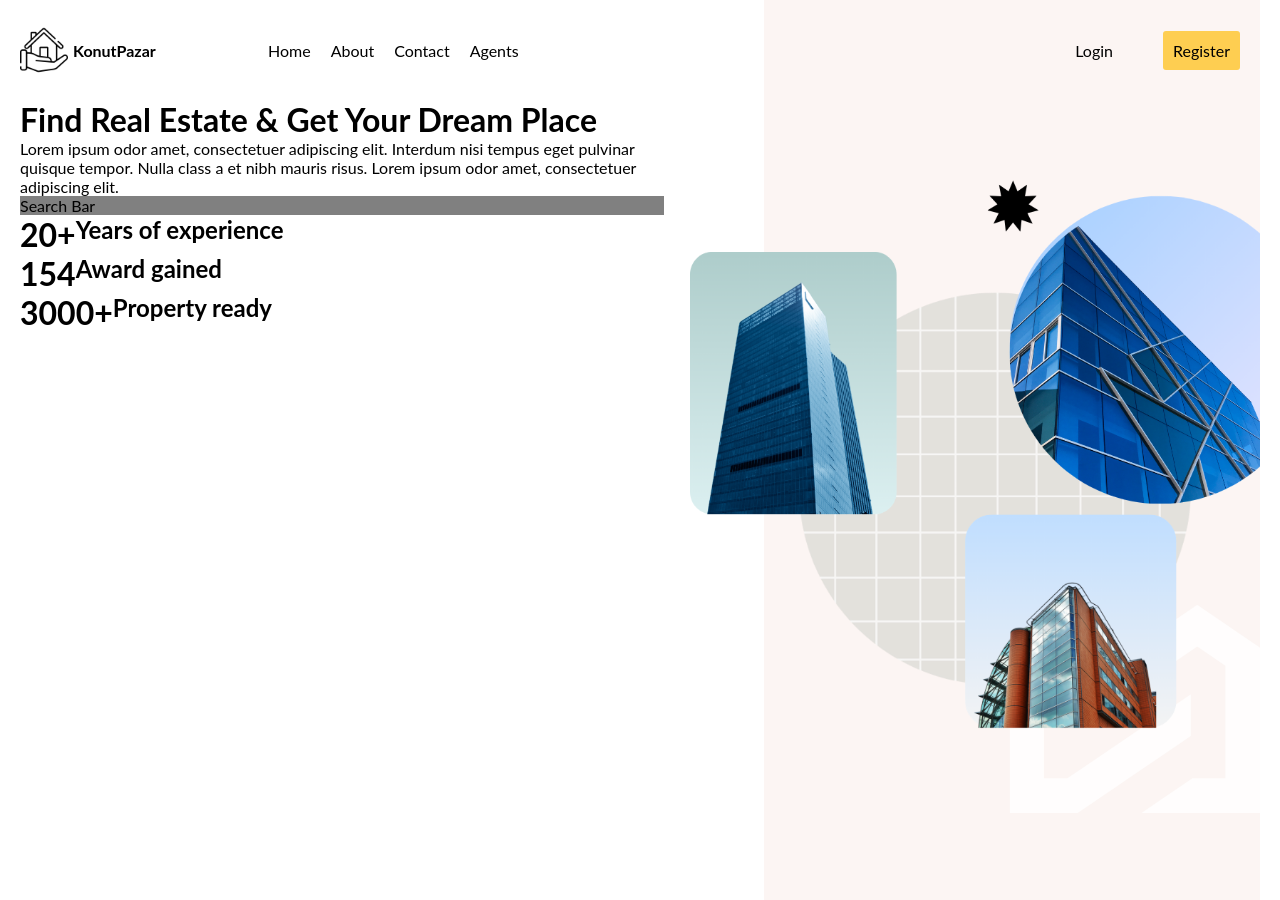
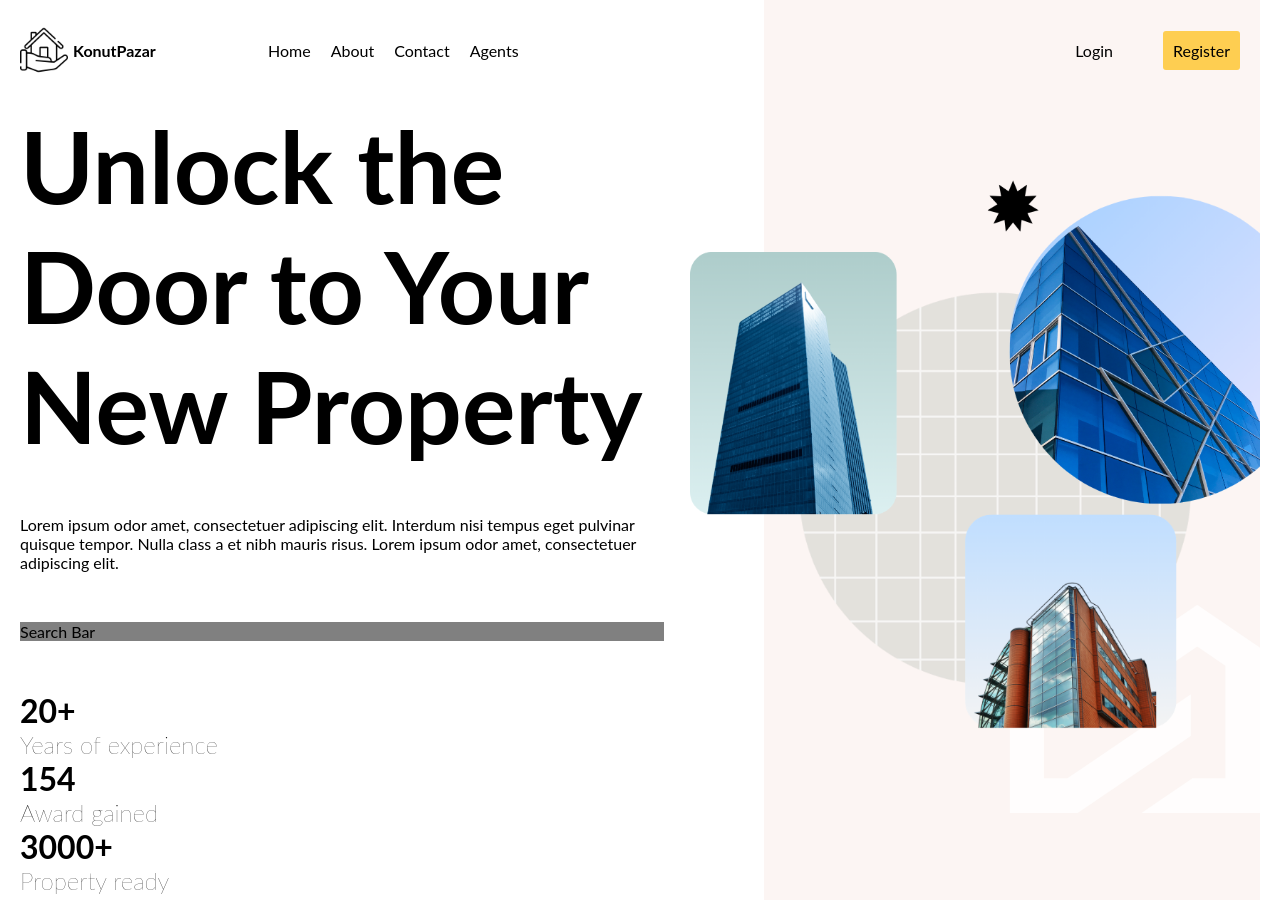
Before and after one commit to kobrak1/real-estate-app, a React (Vite) app in the folder client/: page / in a window 1280 px wide. Shown: the top 900 px of the page. Built offline with nearby package versions, Linux system fonts and the light colour scheme.

Commit message:
modified:
HomePage and InfoBox components have been modified

```diff
--- a/client/src/components/InfoBox/InfoBox.scss
+++ b/client/src/components/InfoBox/InfoBox.scss
@@ -1,3 +1,8 @@
 .info-box {
   display: flex;
+  flex-direction: column;
+
+  h2 {
+    font-weight: 100;
+  }
 }
--- a/client/src/layout.scss
+++ b/client/src/layout.scss
@@ -3,7 +3,7 @@
 .layout {
   display: flex;
   flex-direction: column;
-  height: 100vh;
+  min-height: 100vh;
   max-width: 1336px;
   margin-left: auto;
   margin-right: auto;
--- a/client/src/pages/HomePage/HomePage.jsx
+++ b/client/src/pages/HomePage/HomePage.jsx
@@ -7,7 +7,7 @@ const HomePage = () => {
     <div className="homePage">
       <div className="textContainer">
         <div className="wrapper">
-          <h1 className="title">Find Real Estate & Get Your Dream Place</h1>
+          <h1 className="title">Unlock the Door to Your New Property</h1>
           <p>
             Lorem ipsum odor amet, consectetuer adipiscing elit. Interdum nisi
             tempus eget pulvinar quisque tempor. Nulla class a et nibh mauris
--- a/client/src/pages/HomePage/HomePage.scss
+++ b/client/src/pages/HomePage/HomePage.scss
@@ -6,7 +6,22 @@
     flex: 3;
 
     .wrapper {
+      display: flex;
+      flex-direction: column;
+      justify-content: center;
+      gap: 50px;
       padding-right: 100px;
+      height: 100%;
+
+      .title {
+        font-size: 100px;
+      }
+
+      // boxes container with InfoBox components
+      .boxes {
+        diplay: flex;
+        justify-content: space-between;
+      }
     }
   }
 
```
